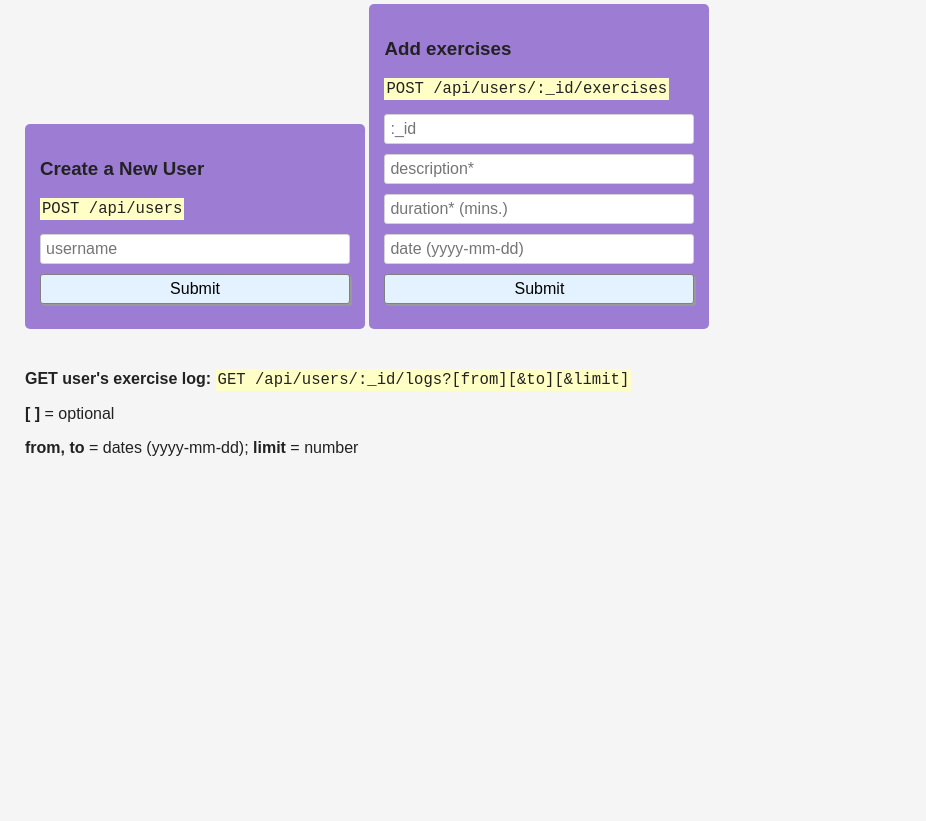
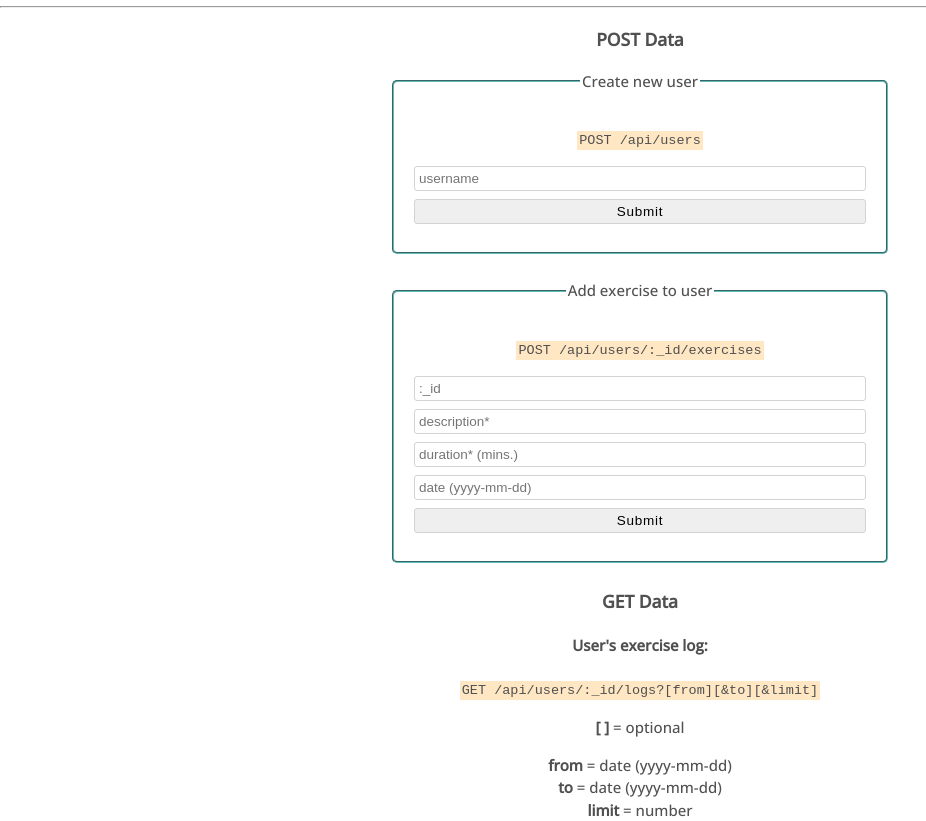
Before and after one commit to iggict/fcc-backend-exercise-tracker, a website: page views/index.html in a window 1280 px wide. Shown: the part 79-900 px from the top of the page, without its empty margins (0-926 px from the left). Before the commit the page ends 800 px from the top, so only its background shows below. Drawn offline with nearby package versions, Linux system fonts and the light colour scheme; files that its build step writes are made by us from their sources.

Commit message:
style design updated

```diff
--- a/public/style.css
+++ b/public/style.css
@@ -1,3 +1,80 @@
+@import url("https://fonts.googleapis.com/css2?family=Open+Sans:wght@500&display=swap");
+
+*,
+*:before,
+*:after {
+  box-sizing: border-box;
+}
+
+html,
+body {
+  margin: 0px auto;
+  padding: 0px auto;
+}
+
+html {
+  font-size: 15px;
+  line-height: 1.5;
+}
+
+body {
+  font-size: 1rem;
+  font-family: "Open Sans", sans-serif;
+  text-align: center;
+  color: rgb(80, 80, 80);
+}
+
+form {
+  margin-bottom: 25px;
+}
+
+fieldset {
+  padding: 20px;
+  border-color: rgb(100, 185, 185);
+  border-radius: 5px;
+}
+
+input {
+  display: block;
+  margin-bottom: 8px;
+  padding: 4px;
+  width: 100%;
+  border: 1px solid lightgrey;
+  border-radius: 3px;
+  font-size: 0.9rem;
+}
+input[type=submit]{
+  letter-spacing: 0.05rem;
+}
+
+input[type=submit]:hover {
+  background-color: rgb(100, 185, 185);
+  border: 1px solid  rgb(60, 120, 120);
+  color: rgb(60, 70, 70);
+  cursor: pointer;
+}
+
+code {
+  font-family: monospace;
+  font-size: 0.9rem;
+  background-color: rgb(255, 231, 196);
+  padding: 2px;
+}
+
+.container {
+  width: 50%;
+  min-width: 200px;
+  max-width: 500px;
+  margin: 0 auto;
+}
+
+ul.no-bullets {
+  list-style-type: none;
+  padding: 0;
+  margin: 0;
+}
+
+/*
 * {
   box-sizing: border-box;
 }
@@ -21,8 +98,8 @@ p {
 form {
   margin-bottom: 25px;
   padding: 15px;
-  background-color: rgb(157, 124, 211);
-  display: inline-block;
+  background-color: rgb(157, 124, 111);
+  //display: inline-block;
   width: 100%;
   max-width: 340px;
   border-radius: 5px;
@@ -47,13 +124,6 @@ input[type=submit] {
   cursor: pointer;
 }
 
-input[type=submit]:hover {
-  background-color: #FFFEC4;
-}
 
-code {
-  font-family: monospace;
-  font-size: 1.2em;
-  background-color: #FFFEC4;
-  padding: 2px;
-}
+
+*/
--- a/views/index.html
+++ b/views/index.html
@@ -8,30 +8,47 @@
   </head>
 
   <body>
-    <div class="container">
-      <h1>Exercise tracker</h1>
+    <header>
+      <h1>Exercise Tracker</h1>
+      <hr />
+    </header>
+    <main class="container">
+      <section>
+        <h3>POST Data</h3>
         <form action="/api/users" method="post">
-        <h3>Create a New User</h3>
+          <fieldset>
+            <legend>Create new user</legend>
             <p><code>POST /api/users</code></p>
             <input id="uname" type="text" name="username" placeholder="username" />
             <input type="submit" value="Submit" />
+          </fieldset>
         </form>
         <form id="exercise-form" method="post">
-        <h3>Add exercises</h3>
+          <fieldset>
+            <legend>Add exercise to user</legend>
             <p><code>POST /api/users/:_id/exercises</code></p>
             <input id="uid" type="text" name=":_id" placeholder=":_id" />
             <input id="desc" type="text" name="description" placeholder="description*" />
             <input id="dur" type="text" name="duration" placeholder="duration* (mins.)" />
             <input id="date" type="text" name="date" placeholder="date (yyyy-mm-dd)" />
             <input type="submit" value="Submit" />
+          </fieldset>
         </form>
+      </section>
+      <section>
+        <h3>GET Data</h3>
+        <h4>User's exercise log: </h4>
         <p>
-        <strong>GET user's exercise log: </strong>
           <code>GET /api/users/:_id/logs?[from][&amp;to][&amp;limit]</code>
         </p>
         <p><strong>[ ]</strong> = optional</p>
-      <p><strong>from, to</strong> = dates (yyyy-mm-dd); <strong>limit</strong> = number</p>
-    </div>
+        <ul class="no-bullets">
+          <li><strong>from</strong> = date (yyyy-mm-dd)</li>
+          <li><strong>to</strong> = date (yyyy-mm-dd)</li>
+          <li><strong>limit</strong> = number</li>
+        </ul>
+      </section>
+    </main>
     <script>
       const exerciseForm = document.getElementById("exercise-form");
 
```
Lines whose indentation alone changed are shown as unchanged.
